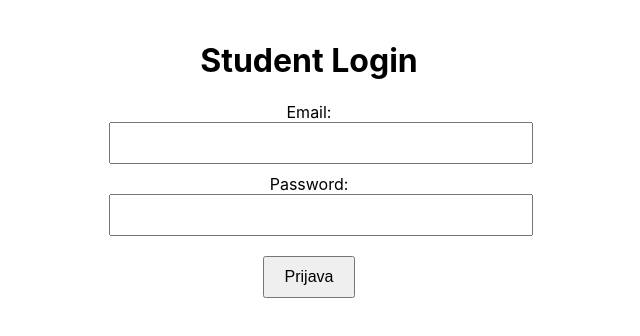
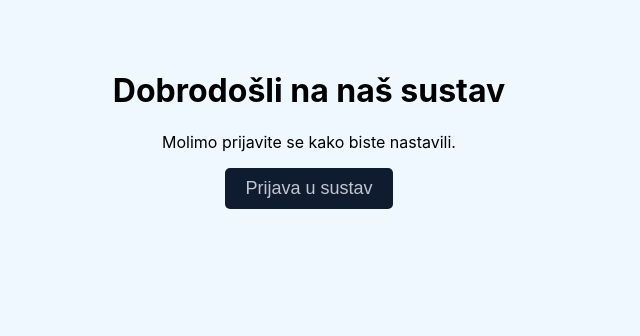
Before and after one commit to DinaVrandecic/qr-code, a React (Create React App) app in the folder qr-code-generator/: page / in a window 1280 px wide. Shown: the top 336 px of the page, without its empty margins (331-971 px from the left). Built offline with nearby package versions, Linux system fonts and the light colour scheme.

Commit message:
landing page

```diff
--- a/qr-code-generator/src/App.js
+++ b/qr-code-generator/src/App.js
@@ -9,12 +9,14 @@ import Urs from './subjects/Urs/Urs';
 import Multimedija from './subjects/Multimedija/Multimedija';
 import Medicinski from './subjects/Medicinski/Medicinski';
 import Paralelno from './subjects/Paralelno/Paralelno';
+import LandingPage from './LandingPage';
 
 const App = () => {
   return (
     <Router>
       <Routes>
-        <Route exact path="/" element={<LoginForm />} />
+      <Route path="/" element={<LandingPage />} />
+        <Route exact path="/login" element={<LoginForm />} />
         <Route path="/dashboard" element={<Dashboard />} />
         <Route path="/business-info-systems" element={<BusinessInfoSystems />} />  {/* Dodano */}
         <Route path="/grid-computer-systems" element={<Grid />} />  {/* Dodano */}
--- a/qr-code-generator/src/Dashboard.js
+++ b/qr-code-generator/src/Dashboard.js
@@ -3,7 +3,7 @@ import { Link } from 'react-router-dom';  // Ispravan import za navigaciju
 
 const Dashboard = () => {
   return (
-    <div style={{backgroundColor:'#668DC0', WebkitBackgroundSize:'cover' }}>
+    <div style={{backgroundColor:'#668DC0', WebkitBackgroundSize:'cover', minHeight: '100vh' }}>
     <div style={{ padding: '20px'}}>
       <div style={{textAlign:'center', WebkitTextFillColor:'#0f1c30'}}>
       <h1>Sustav evidencije prisutnosti na nastavi</h1>
--- /dev/null
+++ b/qr-code-generator/src/LandingPage.js
@@ -0,0 +1,25 @@
+import React from 'react';
+import { useNavigate } from 'react-router-dom'; // Ispravan import za navigaciju
+
+const LandingPage = () => {
+  const navigate = useNavigate();  // Korištenje useNavigate za navigaciju
+
+  const handleLoginClick = () => {
+    navigate('/login');  // Navigacija na stranicu za prijavu
+  };
+
+  return (
+    <div style={{ textAlign: 'center', padding: '50px', backgroundColor: '#f0f8ff', minHeight: '100vh' }}>
+      <h1>Dobrodošli na naš sustav</h1>
+      <p>Molimo prijavite se kako biste nastavili.</p>
+      <button
+        onClick={handleLoginClick}
+        style={{ padding: '10px 20px', fontSize: '18px', borderRadius: '5px', backgroundColor: '#0f1c30', color: '#c2c6ce', border: 'none', cursor: 'pointer' }}
+      >
+        Prijava u sustav
+      </button>
+    </div>
+  );
+};
+
+export default LandingPage;
--- a/qr-code-generator/src/LoginForm.js
+++ b/qr-code-generator/src/LoginForm.js
@@ -15,8 +15,10 @@ const LoginForm = () => {
   };
 
   return (
-    <div style={{ textAlign: 'center', padding: '20px' }}>
+    <div style={{ textAlign: 'center', padding: '20px', backgroundColor: '#668DC0', minHeight: '100vh' }}>
+      <div style={{WebkitTextFillColor:'#0f1c30'}}>
       <h1>Student Login</h1>
+      </div>
       <form onSubmit={handleSubmit} style={{ maxWidth: '400px', margin: 'auto' }}>
         <div style={{ margin: '10px 0' }}>
           <label>Email:</label>
@@ -24,7 +26,7 @@ const LoginForm = () => {
             type="email"
             value={email}
             onChange={(e) => setEmail(e.target.value)}
-            style={{ width: '100%', padding: '10px', fontSize: '16px' }}
+            style={{ width: '100%', padding: '10px', fontSize: '16px', borderRadius:5, backgroundColor:'#c2c6ce'}}
           />
         </div>
         <div style={{ margin: '10px 0' }}>
@@ -33,11 +35,11 @@ const LoginForm = () => {
             type="password"
             value={password}
             onChange={(e) => setPassword(e.target.value)}
-            style={{ width: '100%', padding: '10px', fontSize: '16px' }}
+            style={{ width: '100%', padding: '10px', fontSize: '16px',borderRadius:5, backgroundColor:'#c2c6ce' }}
           />
         </div>
         <div style={{ margin: '20px 0' }}>
-          <button type="submit" style={{ padding: '10px 20px', fontSize: '16px' }}>
+          <button type="submit" style={{ padding: '10px 20px', fontSize: '16px',  borderRadius:5, backgroundColor:'#0f1c30', WebkitTextFillColor:'#c2c6ce' }}>
             Prijava
           </button>
         </div>
```
